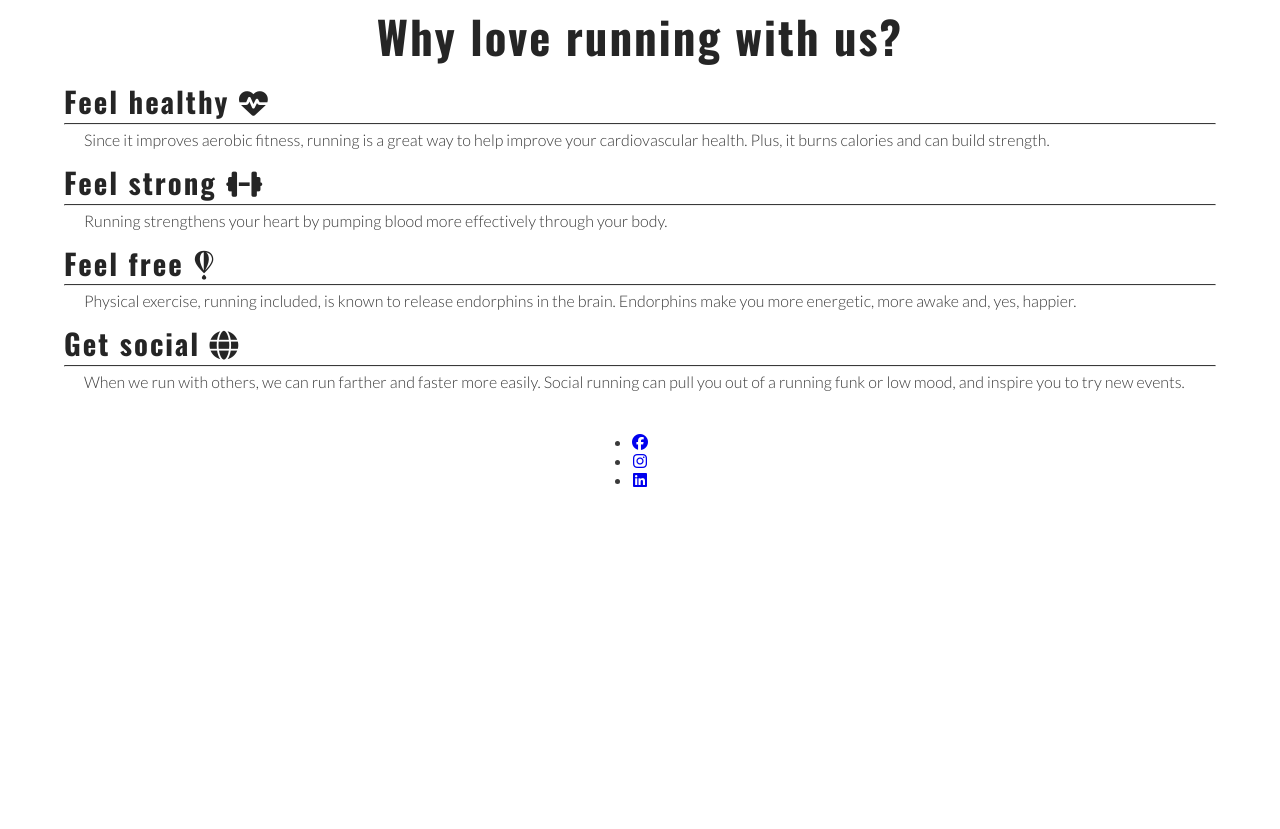
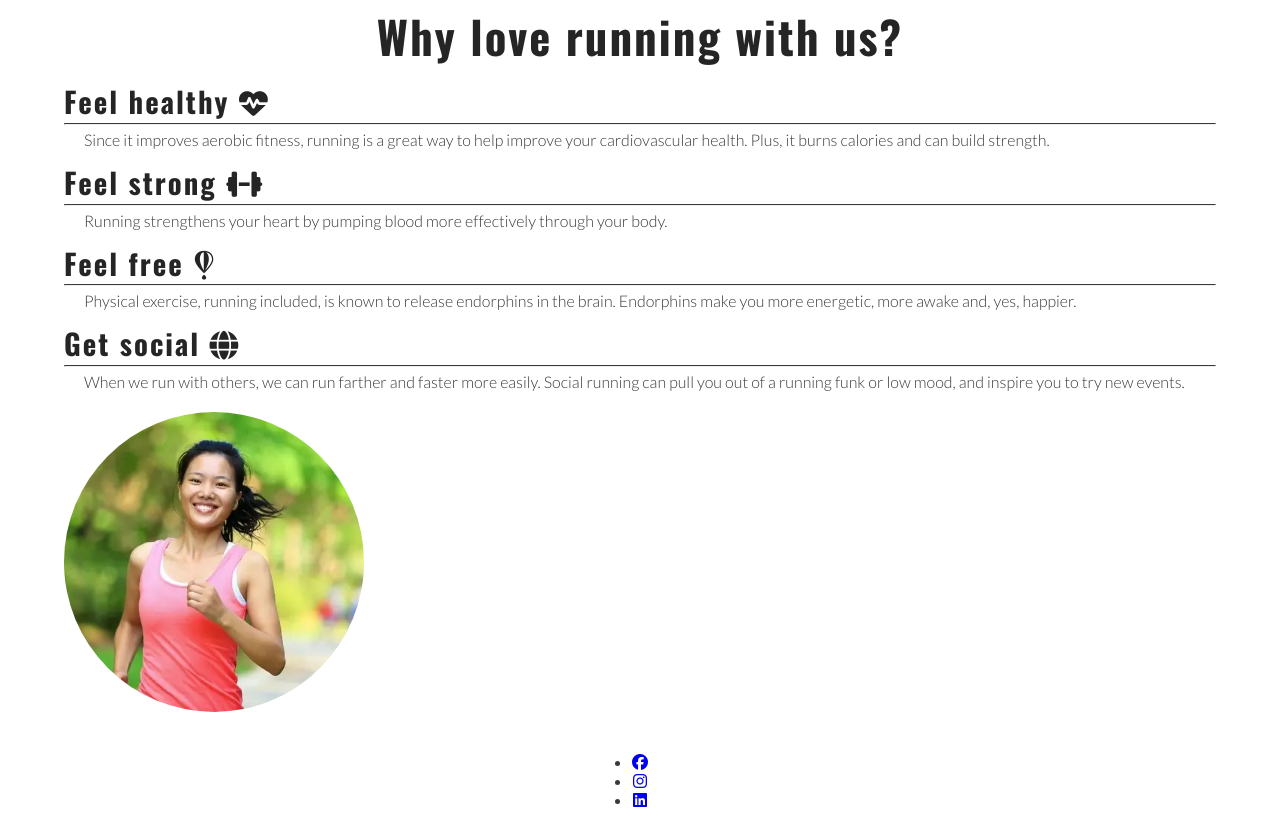
Before and after one commit to aaronalonsotorrens/project1, a plain HTML site: page index.html in a window 1280 px wide. Shown: the part 696-1525 px from the top of the page. Before the commit the page ends 1205 px from the top, so only its background shows below. Drawn offline with nearby package versions, Linux system fonts and the light colour scheme.

Commit message:
Add image to benefits and make circular

```diff
--- a/assets/css/style.css
+++ b/assets/css/style.css
@@ -139,6 +139,17 @@ main {
     border-top: 1px solid #3a3a3a;
     margin: 5px 0;
 }
+#circle-cover-bg {
+    height: 90vw;
+    width: 90vw;
+    background: url("../images/reasons-image.webp") no-repeat center center/cover;
+    margin-bottom: 20px;
+    /* Make the square image a circle */
+    border-radius: 50%;
+    max-width:300px;
+    max-height:300px;
+}
+
 /* Footer */
 #social-network {
     text-align: center;
--- a/index.html
+++ b/index.html
@@ -75,6 +75,9 @@
                                 you out of a running funk or low mood, and inspire you to try new events.</p>
                         </div>
                     </div>
+                    <div id="benefit-image">
+                        <div id="circle-cover-bg"></div>
+                    </div>
                 </div>
 
 
```
Also changed, not shown: assets/images/reasons-image.webp (added).
